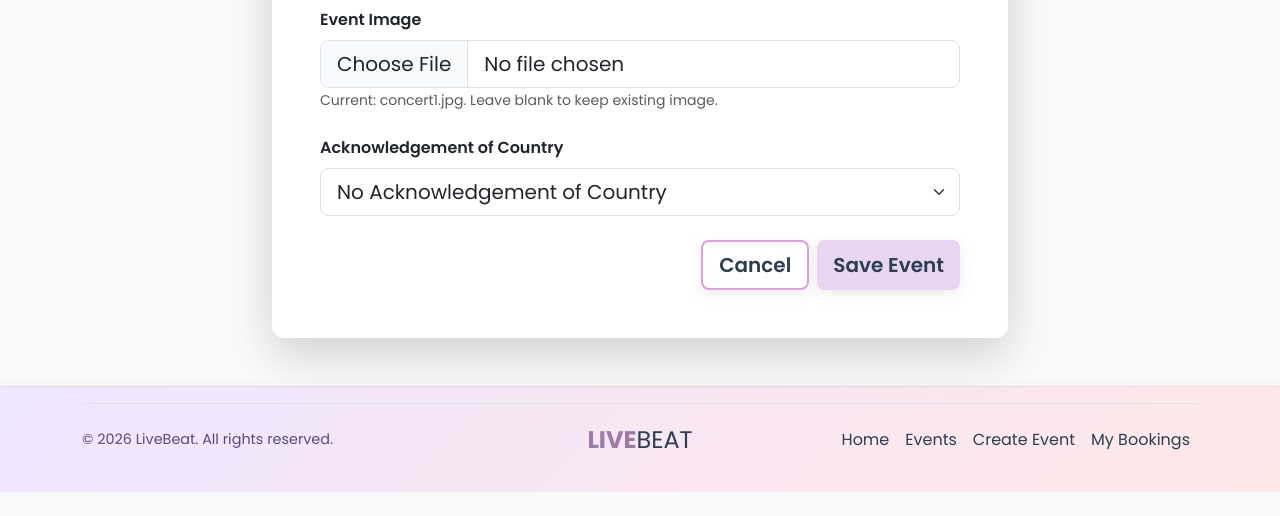
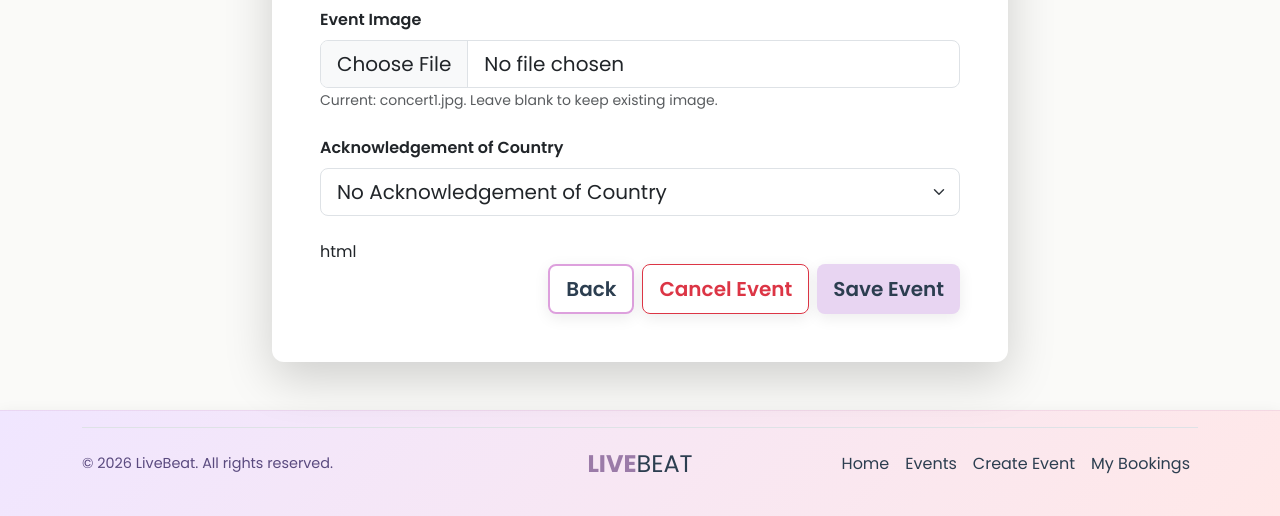
Before and after one commit to rosenetsch/ass2-group18, a Flask app: page /events/1/edit in a window 1280 px wide. Shown: the part 1277-1793 px from the top of the page. Before the commit the page ends 1769 px from the top, so only its background shows below. Run offline with Flask 3, Linux system fonts and the light colour scheme; a user stored in the database is signed in; some libraries are stand-ins or nearby versions.

Commit message:
cancel modal

```diff
--- a/wrkspce/IAB207_ASS2/ass2-group18/livebeat/templates/create-event.html
+++ b/wrkspce/IAB207_ASS2/ass2-group18/livebeat/templates/create-event.html
@@ -113,9 +113,23 @@
                             </div>
                             {% endif %}
 
-                            <div class="d-grid gap-2 d-md-flex justify-content-md-end">
-                                <a href="{{ url_for('main.index') }}"
-                                    class="btn btn-outline-secondary btn-lg">Cancel</a>
+html                            <div class="d-grid gap-2 d-md-flex justify-content-md-end">
+                                {% if editing %}
+                                    <a href="{{ url_for('main.event_details', event_id=event.id) }}"
+                                        class="btn btn-outline-secondary btn-lg">Back</a>
+
+                                    {% if event.status != 'Cancelled' %}
+                                    <button type="button" class="btn btn-outline-danger btn-lg"
+                                        data-bs-toggle="modal" data-bs-target="#cancelModal">
+                                        Cancel Event
+                                    </button>
+                                    {% endif %}
+
+                                {% else %}
+                                    <a href="{{ url_for('main.index') }}"
+                                        class="btn btn-outline-secondary btn-lg">Cancel</a>
+                                {% endif %}
+
                                 {{ form.submit(class="btn btn-primary btn-lg") }}
                             </div>
                         </form>
@@ -126,4 +140,34 @@
         </div>
     </div>
 </section>
+
+{% if editing and event.status != 'Cancelled' %}
+<!-- Modal for confirming event cancellation -->
+<div class="modal fade" id="cancelModal" tabindex="-1" aria-labelledby="cancelModalLabel" aria-hidden="true">
+    <div class="modal-dialog modal-dialog-centered">
+        <div class="modal-content">
+            <div class="modal-header">
+                <h5 class="modal-title" id="cancelModalLabel">Cancel Event</h5>
+                <button type="button" class="btn-close" data-bs-dismiss="modal" aria-label="Close"></button>
+            </div>
+            <div class="modal-body">
+                <p>Are you sure you want to cancel <strong>{{ event.title }}</strong>?</p>
+                <p class="text-muted">This cannot be undone.</p>
+            </div>
+            <div class="modal-footer">
+                <button type="button" class="btn btn-outline-secondary" data-bs-dismiss="modal">
+                    Go Back
+                </button>
+                <form method="POST" action="{{ url_for('main.cancel_event', event_id=event.id) }}">
+                    {{ form.hidden_tag() }}
+                    <button type="submit" class="btn btn-danger">
+                        Yes, Cancel Event
+                    </button>
+                </form>
+            </div>
+        </div>
+    </div>
+</div>
+{% endif %}
+
 {% endblock %}
--- a/wrkspce/IAB207_ASS2/ass2-group18/livebeat/views.py
+++ b/wrkspce/IAB207_ASS2/ass2-group18/livebeat/views.py
@@ -19,7 +19,7 @@ def inject_has_created_events():
         has_created_events = Event.query.filter_by(user_id=current_user.id).first() is not None
     return {"has_created_events": has_created_events}
 
-#US14
+#US14 Mark events inactive
 def mark_past_events_inactive():
     now = datetime.now()
     past_open_events = Event.query.filter( Event.date < now, Event.status == "Open").all()
@@ -137,6 +137,7 @@ def edit_event(event_id):
         event.venue_address = form.venue_address.data
         event.ticket_price = form.ticket_price.data
         event.ticket_type = form.ticket_type.data
+
         # Update image only if a new one was uploaded
         if form.image.data and hasattr(form.image.data, "filename") and form.image.data.filename:
             f = form.image.data
@@ -167,7 +168,7 @@ def edit_event(event_id):
 
     return render_template("create-event.html", form=form, editing=True, event=event)
 
-
+# event cancelled by the owner
 @main_bp.route("/events/<int:event_id>/cancel", methods=["POST"])
 @login_required
 def cancel_event(event_id):
```
Also changed, not shown: wrkspce/IAB207_ASS2/ass2-group18/livebeat/templates/event-details.html (+38 -8 lines).
